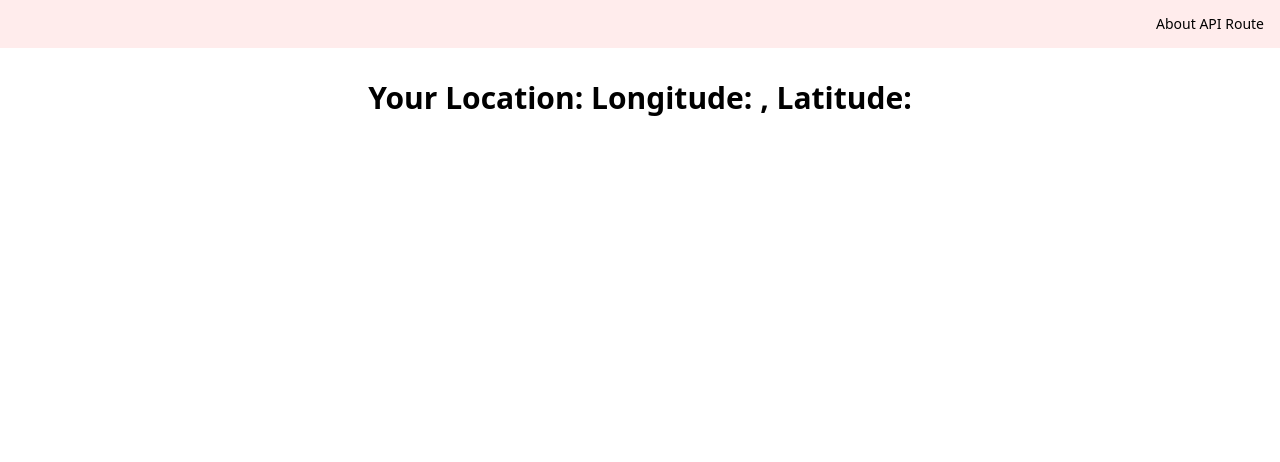
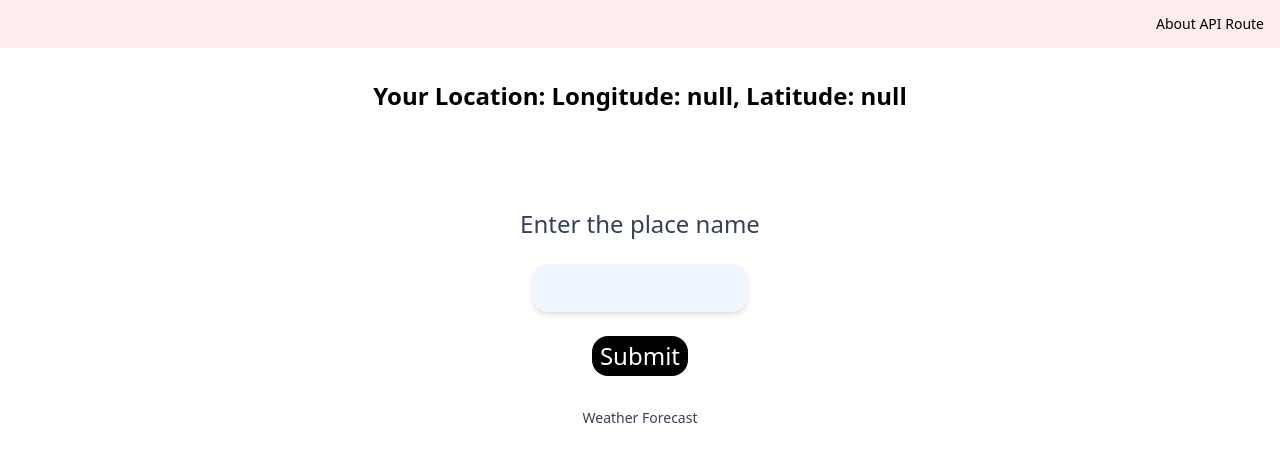
Before and after one commit to codingcat40/weather-forecaster, a React (Vite) app: page / in a window 1280 px wide. Shown: the top 462 px of the page. Built offline with nearby package versions, Linux system fonts and the light colour scheme; no server answers.

Commit message:
form creation

```diff
--- a/src/components/Home.jsx
+++ b/src/components/Home.jsx
@@ -1,7 +1,7 @@
 import React, { useEffect, useState } from "react";
 
 const Home = () => {
-  const [location, setLocation] = useState({ latitude: "", longitude: "" });
+  const [location, setLocation] = useState({ latitude: "null", longitude: "null" });
   const fetchCurrentLocation = () =>  {
     navigator.geolocation.watchPosition((pos) => {
           setLocation({latitude: pos.coords.latitude, longitude:  pos.coords.longitude});
@@ -12,15 +12,27 @@ const Home = () => {
   useEffect(() => {
     fetchCurrentLocation()
   }, [])
+
   return (
     <div className="fixed top-20 w-full flex justify-center z-10 px-4">
       <div className="text-center max-w-2xl">
-        <h1 className="text-3xl font-semibold mb-2">Your Location: Longitude: {location.longitude}, Latitude:  {location.latitude}</h1>
+        <h1 className="text-2xl font-semibold mb-2">Your Location: Longitude: {location.longitude}, Latitude:  {location.latitude}</h1>
 
-        <p className="text-sm text-gray-700">
+        <div className="text-sm text-gray-700 space-y-8">
           {/* search button here probably */}
           {/* then todays weather or forecase */}
-        </p>
+
+          <form className="flex flex-col justify-center mt-24 text-2xl space-y-6">
+          <label>Enter the place name</label>
+          <input type="text" className="bg-blue-50 w-54 h-12 mx-auto shadow-md rounded-2xl text-center"/>
+          <input type="submit" className="bg-black text-white w-24 p-1 rounded-2xl hover:shadow-2xl hover:cursor-pointer mx-auto"/>
+          </form>
+
+
+          <div className="space-y-6">
+              <h3>Weather Forecast</h3>
+          </div>
+        </div>
       </div>
     </div>
   );
```
